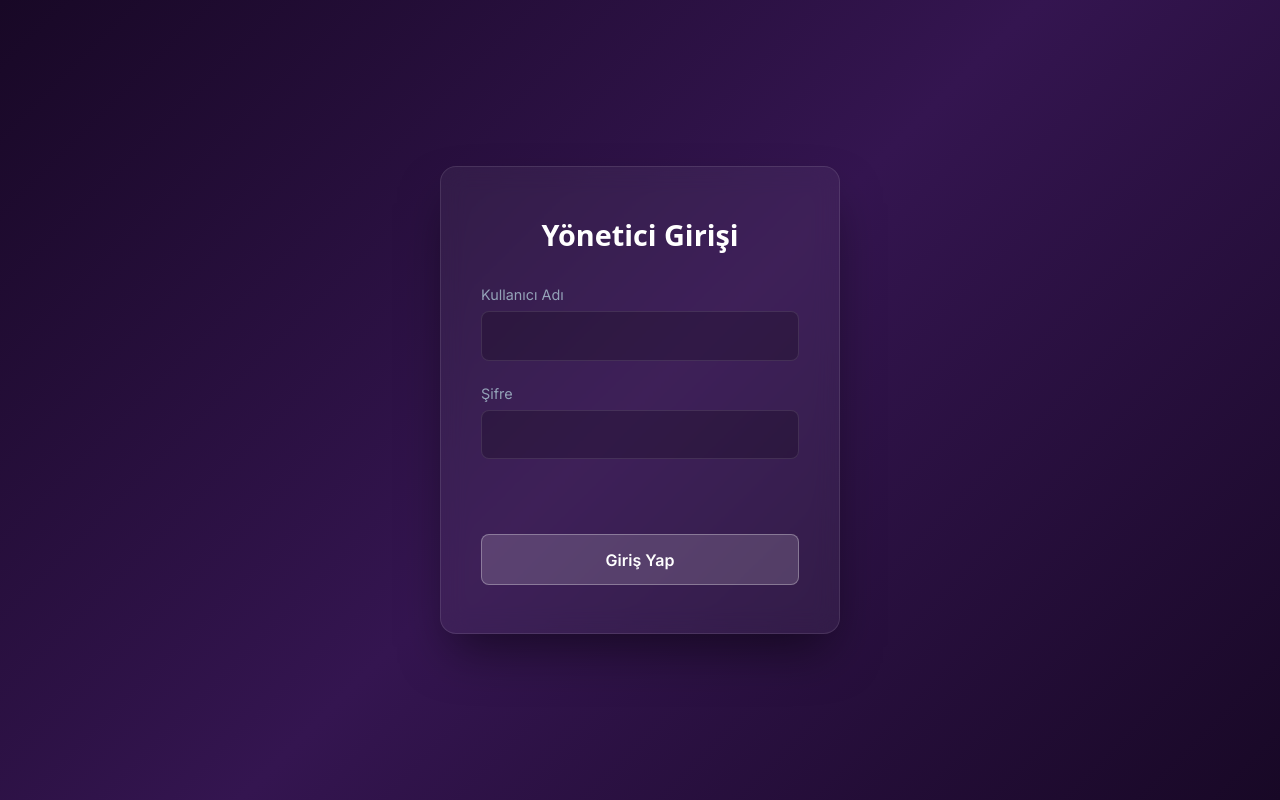
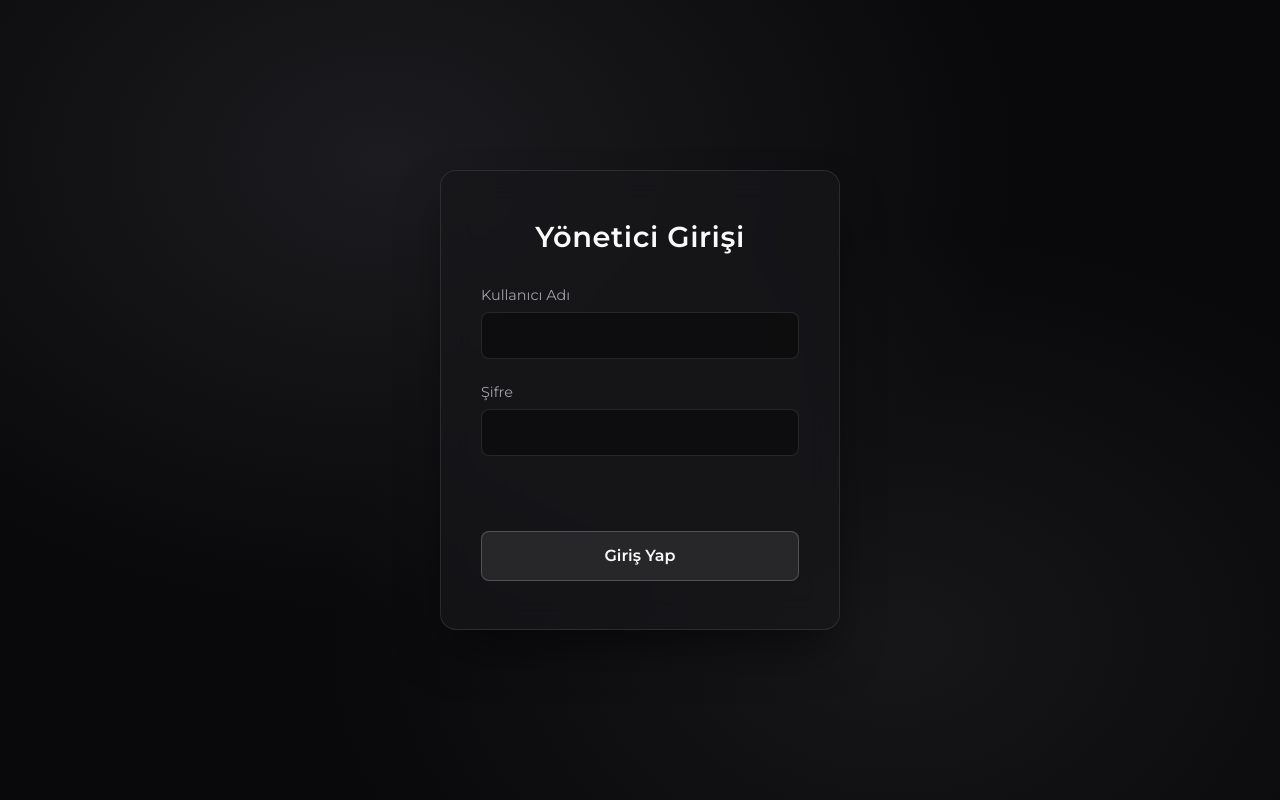
Before and after one commit to zertuncer/RAKEWeb, a PHP site: page /frontend/dashboard.html in a window 1280 px wide. Run offline with PHP 8.4, Linux system fonts and the light colour scheme.

Commit message:
Refactor dashboard and contact page styles for improved UI consistency. Update CSS variables for light and dark themes, enhance button styles, and adjust text colors for better readability. Modify font family to Montserrat across the dashboard for a unified look.

```diff
--- a/frontend/css/style.css
+++ b/frontend/css/style.css
@@ -5,24 +5,41 @@
 
 /* ─── CUSTOM PROPERTIES ─── */
 :root {
-    /* Colors (Modern & Minimalist) */
+    /* Dark surface (ana site) */
     --bg-primary: #09090b;
-    /* Zinc 950 */
     --bg-secondary: #18181b;
-    /* Zinc 900 */
+    --bg-elevated: #27272a;
     --glass-bg: rgba(24, 24, 27, 0.7);
     --glass-border: rgba(255, 255, 255, 0.1);
     --glass-hover: rgba(255, 255, 255, 0.05);
+
+    /* Light surface (form / dashboard paneli) */
+    --light-bg: #fafafa;
+    --light-surface: #ffffff;
+    --light-muted: #f4f4f5;
+    --light-border: #e4e4e7;
+    --light-border-strong: #d4d4d8;
+    --light-text: #18181b;
+    --light-text-secondary: #52525b;
+    --light-text-muted: #71717a;
+
+    /* Accent — nötr zinc (mor/mavi yok) */
+    --accent: #ffffff;
     --accent-cyan: #ffffff;
-    /* Beyaz vurgu */
     --accent-blue: #e4e4e7;
-    /* Zinc 200 */
     --accent-purple: #a1a1aa;
-    /* Zinc 400 */
+    --accent-strong: #27272a;
+    --accent-strong-hover: #3f3f46;
     --accent-gradient: linear-gradient(135deg, #ffffff 0%, #a1a1aa 100%);
+
     --text-primary: #fafafa;
     --text-secondary: #a1a1aa;
     --text-muted: #52525b;
+
+    --danger: #dc2626;
+    --danger-soft: #fef2f2;
+    --success-soft: #f0fdf4;
+    --warning-soft: #fffbeb;
 
     /* Typography */
     --font-display: 'Montserrat', system-ui, sans-serif;
@@ -2310,11 +2327,14 @@ body.team-page-active #main-header.scrolled {
 }
 
 
-/* ─── LOGIN UI FOR DASHBOARD ─── */
+/* ─── LOGIN UI FOR DASHBOARD (site zinc teması) ─── */
 .login-wrapper {
     position: fixed;
     inset: 0;
-    background: linear-gradient(135deg, #180826 0%, #341550 50%, #180826 100%);
+    background:
+        radial-gradient(ellipse at 30% 20%, rgba(63, 63, 70, 0.35) 0%, transparent 50%),
+        radial-gradient(ellipse at 70% 80%, rgba(39, 39, 42, 0.45) 0%, transparent 45%),
+        var(--bg-primary);
     display: flex;
     justify-content: center;
     align-items: center;
@@ -2323,16 +2343,16 @@ body.team-page-active #main-header.scrolled {
 }
 
 .login-glass {
-    background: rgba(255, 255, 255, 0.05);
-    backdrop-filter: blur(12px);
-    -webkit-backdrop-filter: blur(12px);
-    border: 1px solid rgba(255, 255, 255, 0.1);
+    background: var(--glass-bg);
+    backdrop-filter: blur(16px) saturate(140%);
+    -webkit-backdrop-filter: blur(16px) saturate(140%);
+    border: 1px solid var(--glass-border);
     padding: 3rem 2.5rem;
-    border-radius: 16px;
+    border-radius: var(--radius-lg);
     width: 100%;
     max-width: 400px;
-    box-shadow: 0 25px 50px -12px rgba(0, 0, 0, 0.5);
-    color: white;
+    box-shadow: 0 25px 50px -12px rgba(0, 0, 0, 0.55);
+    color: var(--text-primary);
 }
 
 .login-title {
@@ -2341,6 +2361,7 @@ body.team-page-active #main-header.scrolled {
     font-size: 1.8rem;
     margin-bottom: 2rem;
     font-weight: 600;
+    letter-spacing: 0.02em;
 }
 
 .input-group {
@@ -2351,16 +2372,16 @@ body.team-page-active #main-header.scrolled {
     display: block;
     margin-bottom: 0.5rem;
     font-size: 0.9rem;
-    color: #94a3b8;
+    color: var(--text-secondary);
 }
 
 .input-group input {
     width: 100%;
     padding: 0.8rem 1rem;
-    border-radius: 8px;
-    border: 1px solid rgba(255, 255, 255, 0.1);
-    background: rgba(0, 0, 0, 0.2);
-    color: white;
+    border-radius: var(--radius-sm);
+    border: 1px solid var(--glass-border);
+    background: rgba(0, 0, 0, 0.35);
+    color: var(--text-primary);
     font-family: var(--font-body);
     font-size: 1rem;
     transition: border-color 0.3s, background 0.3s;
@@ -2368,27 +2389,28 @@ body.team-page-active #main-header.scrolled {
 
 .input-group input:focus {
     outline: none;
-    border-color: #3b82f6;
-    background: rgba(0, 0, 0, 0.4);
+    border-color: rgba(255, 255, 255, 0.35);
+    background: rgba(0, 0, 0, 0.5);
 }
 
 .btn-login {
     width: 100%;
     padding: 0.9rem;
-    border-radius: 8px;
-    border: 1px solid rgba(255, 255, 255, 0.3);
-    background: rgba(255, 255, 255, 0.15);
-    color: white;
+    border-radius: var(--radius-sm);
+    border: 1px solid rgba(255, 255, 255, 0.2);
+    background: var(--bg-elevated);
+    color: var(--text-primary);
     font-size: 1rem;
     font-weight: 600;
+    font-family: var(--font-body);
     cursor: pointer;
     transition: background 0.3s, transform 0.2s, border-color 0.3s;
     margin-top: 1rem;
 }
 
 .btn-login:hover {
-    background: rgba(255, 255, 255, 0.25);
-    border-color: rgba(255, 255, 255, 0.5);
+    background: var(--accent-strong-hover);
+    border-color: rgba(255, 255, 255, 0.35);
     transform: translateY(-2px);
 }
 
@@ -2400,7 +2422,7 @@ body.team-page-active #main-header.scrolled {
 }
 
 .login-error {
-    color: #ef4444;
+    color: #f87171;
     font-size: 0.9rem;
     text-align: center;
     min-height: 1.2rem;
--- a/frontend/dashboard.html
+++ b/frontend/dashboard.html
@@ -6,16 +6,19 @@
     <meta name="viewport" content="width=device-width, initial-scale=1.0">
     <title>İTÜ RAKE - Başvuru Yönetim Paneli</title>
     <link
-        href="https://fonts.googleapis.com/css2?family=Inter:wght@300;400;500;600;700&family=Outfit:wght@400;500;600;700&display=swap"
+        href="https://fonts.googleapis.com/css2?family=Montserrat:wght@400;500;600;700&display=swap"
         rel="stylesheet">
     <link rel="stylesheet" href="css/style.css">
     <style>
+        /* Dashboard paneli — site zinc paleti (slate/mavi kaldırıldı) */
         body {
-            background-color: #f8fafc;
-            color: #0f172a;
-            font-family: 'Inter', sans-serif;
+            background-color: var(--light-bg, #fafafa);
+            color: var(--light-text, #18181b);
+            font-family: var(--font-body), 'Montserrat', sans-serif;
             margin: 0;
             padding: 0;
+            -webkit-user-select: text;
+            user-select: text;
         }
 
         .dashboard-container {
--- a/frontend/iletisim.html
+++ b/frontend/iletisim.html
@@ -52,7 +52,7 @@
             <div class="team-container basvuru-container">
                 <div class="basvuru-form-container">
                     <h2 class="main-heading basvuru-heading">Bize Ulaşın</h2>
-                    <p class="main-paragraph" style="text-align: center; margin-bottom: 2rem; color: #666;">
+                    <p class="main-paragraph" style="text-align: center; margin-bottom: 2rem; color: #71717a;">
                         Soru, görüş veya iş birliği talepleriniz için aşağıdaki formu doldurarak bize ulaşabilirsiniz.
                     </p>
 
```
Also changed, not shown: other parts of frontend/css/style.css (+33 -33 lines), other parts of frontend/dashboard.html (+53 -44 lines).
